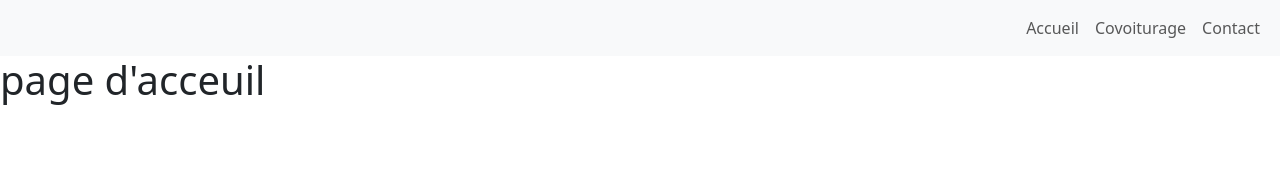
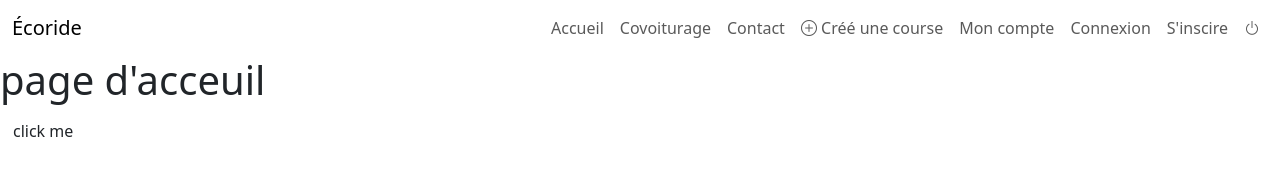
Before and after one commit to 16ze/ecorideFinal, a website with bundled scripts: page index.html in a window 1280 px wide. Built offline with nearby package versions, Linux system fonts and the light colour scheme; files whose address does not match are found by name.

```diff
--- a/index.html
+++ b/index.html
@@ -4,54 +4,67 @@
     <meta charset="UTF-8" />
     <meta name="viewport" content="width=device-width, initial-scale=1.0" />
     <link rel="stylesheet" type="text/css" href="style.css" />
-    <link rel="stylesheet" href="scss/main.css" />
-    <link href="/css/custom.css" rel="stylesheet" />
-    <link href="https://unpkg.com/aos@2.3.1/dist/aos.css" rel="stylesheet" />
     <link
       rel="stylesheet"
-      href="https://cdn.jsdelivr.net/npm/bootstrap-icons@1.11.3/font/bootstrap-icons.min.css"
+      href="node_modules/bootstrap/dist/css/bootstrap.min.css"
     />
     <link
-      href="https://cdn.jsdelivr.net/npm/bootstrap@5.3.3/dist/css/bootstrap.min.css"
       rel="stylesheet"
+      href="node_modules/bootstrap-icons/font/bootstrap-icons.css"
     />
 
     <title>Écoride</title>
   </head>
   <body>
     <header>
-      <nav class="ecoride navbar navbar-expand-lg navbar-light bg-light">
+      <header>
+        <nav class="navbar navbar-expand-lg">
           <div class="container-fluid">
-          <a class="navbar-brand" href="/"></a>
+            <a class="navbar-brand" href="/">Écoride</a>
             <button
               class="navbar-toggler"
               type="button"
               data-bs-toggle="collapse"
-            data-bs-target="#navbarNav"
-            aria-controls="navbarNav"
+              data-bs-target="#navbarSupportedContent"
+              aria-controls="navbarSupportedContent"
               aria-expanded="false"
-            aria-label="Basculer la navigation"
+              aria-label="Toggle navigation"
             >
               <span class="navbar-toggler-icon"></span>
             </button>
-          <div class="collapse navbar-collapse" id="navbarNav">
-            <ul class="navbar-nav ms-auto">
-              <li class="nav-item"><a class="nav-link" href="/">Accueil</a></li>
+            <div class="collapse navbar-collapse" id="navbarSupportedContent">
+              <ul class="navbar-nav ms-auto mb-2 mb-lg-0">
                 <li class="nav-item">
-                <a class="nav-link" href="/covoituage"
-                  >Covoiturage</a
+                  <a class="nav-link" href="/">Accueil</a>
+                </li>
+                <li class="nav-item">
+                  <a class="nav-link" href="#">Covoiturage</a>
+                </li>
+                <li class="nav-item">
+                  <a class="nav-link" href="#">Contact</a>
+                </li>
+                <li class="nav-item">
+                  <a class="nav-link" href="#"
+                    ><i class="bi bi-plus-circle"></i> Créé une course</a
                   >
                 </li>
                 <li class="nav-item">
-                <a class="nav-link" href="/contact">Contact</a>
+                  <a class="nav-link" href="#">Mon compte</a>
                 </li>
-
-
-
+                <li class="nav-item">
+                  <a class="nav-link" href="#">Connexion</a>
+                </li>
+                <li class="nav-item">
+                  <a class="nav-link" href="#">S'inscire</a>
+                </li>
+                <li class="nav-item">
+                  <a class="nav-link" href="#"><i class="bi bi-power"></i></a>
+                </li>
               </ul>
             </div>
           </div>
         </nav>
+      </header>
     </header>
 
     <main id="main-page">
@@ -67,6 +80,6 @@
 
     <script src="js/auth/script.js"></script>
     <script type="module" src="Router/router.js"></script>
-    <script src="https://cdn.jsdelivr.net/npm/bootstrap@5.3.0/dist/js/bootstrap.bundle.min.js"></script>
+    <script src="node_modules/bootstrap/dist/js/bootstrap.bundle.min.js"></script>
   </body>
 </html>
--- /dev/null
+++ b/package.json
@@ -0,0 +1,6 @@
+{
+  "dependencies": {
+    "bootstrap": "^5.3.3",
+    "bootstrap-icons": "^1.11.3"
+  }
+}
--- a/pages/home.html
+++ b/pages/home.html
@@ -1 +1,2 @@
 <h1>page d'acceuil</h1>
+<button class="btn">click me</button>
```
Also changed, not shown: README.md, 2 other files. Lines whose indentation alone changed are shown as unchanged.
